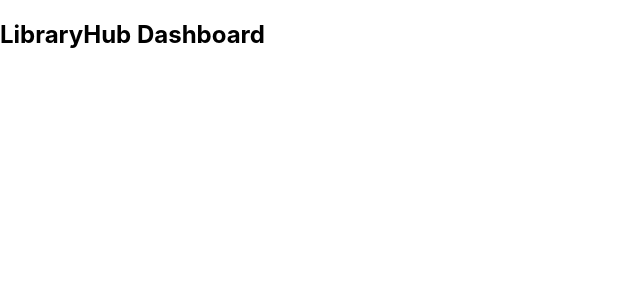
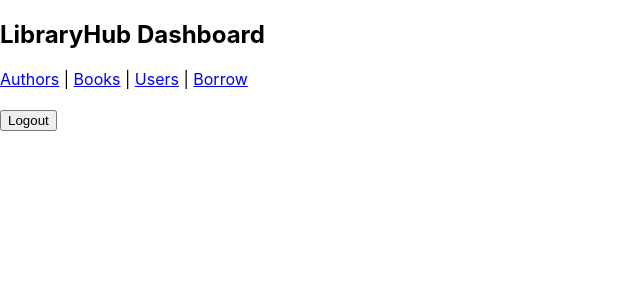
Before and after one commit to SudheshHegde2002/LibraryHub-Frontend, a React (Create React App) app: page /dashboard in a window 1280 px wide. Shown: the top 300 px of the page, without its empty margins (0-640 px from the left). Built offline with nearby package versions, Linux system fonts and the light colour scheme; sample sign-in values are in the browser's storage; the HTML template or start-up script is replaced by a standard one.

Commit message:
added ProtectedRoute component for route protection and updated App to use it; created .env.example for environment variables; enhanced Dashboard with navigation links and logout functionality

```diff
--- a/src/App.tsx
+++ b/src/App.tsx
@@ -5,16 +5,33 @@
 import Books from './pages/Books';
 import Users from './pages/Users';
 import Borrow from './pages/Borrow';
+import ProtectedRoute from './components/ProtectedRoute';
 
 function App() {
   return (
     <Routes>
       <Route path="/login" element={<Login />} />
-      <Route path="/dashboard" element={<Dashboard />} />
-      <Route path="/authors" element={<Authors />} />
-      <Route path="/books" element={<Books />} />
-      <Route path="/users" element={<Users />} />
-      <Route path="/borrow" element={<Borrow />} />
+
+      <Route path="/dashboard" element={
+        <ProtectedRoute><Dashboard /></ProtectedRoute>
+      } />
+
+      <Route path="/authors" element={
+        <ProtectedRoute><Authors /></ProtectedRoute>
+      } />
+
+      <Route path="/books" element={
+        <ProtectedRoute><Books /></ProtectedRoute>
+      } />
+
+      <Route path="/users" element={
+        <ProtectedRoute><Users /></ProtectedRoute>
+      } />
+
+      <Route path="/borrow" element={
+        <ProtectedRoute><Borrow /></ProtectedRoute>
+      } />
+
       <Route path="*" element={<Navigate to="/login" />} />
     </Routes>
   );
--- /dev/null
+++ b/src/components/ProtectedRoute.tsx
@@ -0,0 +1,7 @@
+import { Navigate } from 'react-router-dom';
+import { ReactNode } from 'react';
+
+export default function ProtectedRoute({ children }: { children: ReactNode }) {
+  const token = localStorage.getItem('token');
+  return token ? <>{children}</> : <Navigate to="/login" />;
+}
--- a/src/pages/Dashboard.tsx
+++ b/src/pages/Dashboard.tsx
@@ -1,3 +1,25 @@
+import { Link } from 'react-router-dom';
+
 export default function Dashboard() {
-    return <h2>LibraryHub Dashboard</h2>;
-  }
+  return (
+    <div>
+      <h2>LibraryHub Dashboard</h2>
+
+      <nav>
+        <Link to="/authors">Authors</Link> |{" "}
+        <Link to="/books">Books</Link> |{" "}
+        <Link to="/users">Users</Link> |{" "}
+        <Link to="/borrow">Borrow</Link>
+      </nav>
+
+      <br />
+
+      <button onClick={() => {
+        localStorage.removeItem('token');
+        window.location.href = '/login';
+      }}>
+        Logout
+      </button>
+    </div>
+  );
+}
```
Also changed, not shown: 1 other file (tests, documents, lock files or other folders).
